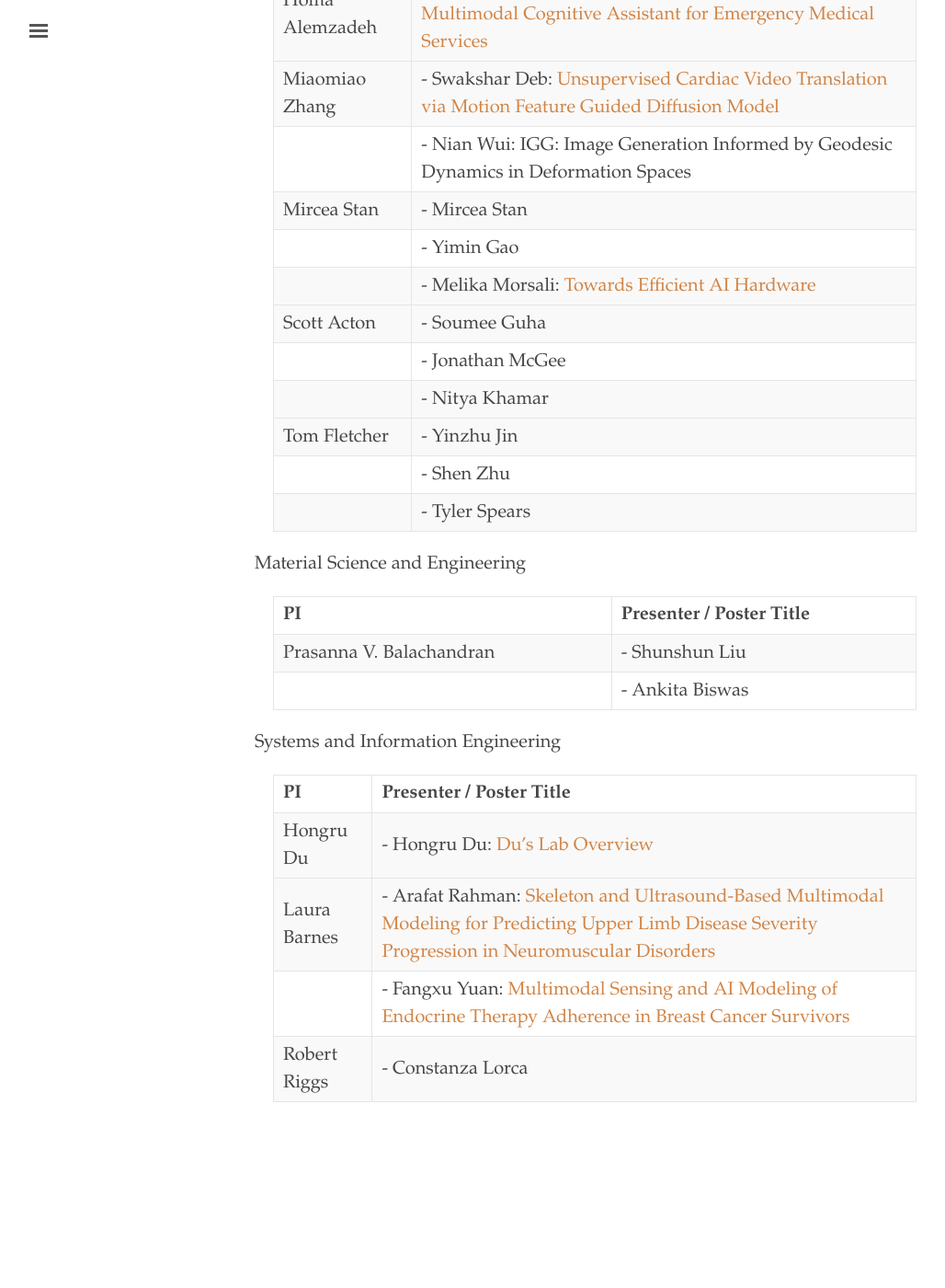
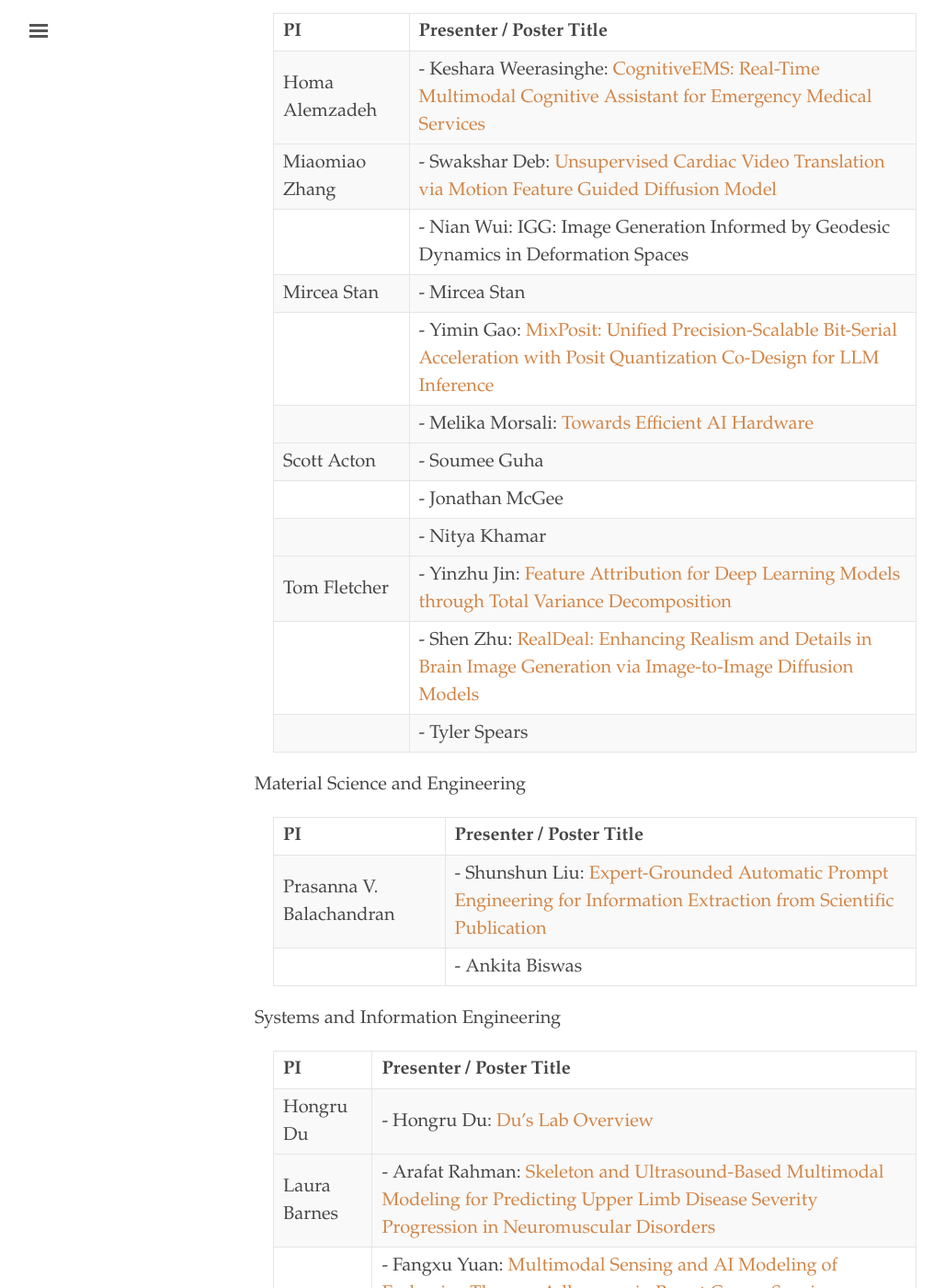
Before and after one commit to uvaml/uvaml.github.io, a Jekyll site: the page built from _texts/2025-10-10.md, in a window 1280 px wide and 1400 px high, scrolled down 2110 px. Shown: the whole window at 92% size, without its empty margins (3-1031 px from the left). Built offline with Jekyll 4.4.1, drawn with Linux system fonts in a browser that asks for light colours; before the commit the page ends 3408 px from its top, so only the background shows below that; some of the changed text lies outside the part shown.

Commit message:
add posters

```diff
--- a/_texts/2025-10-10.md
+++ b/_texts/2025-10-10.md
@@ -25,7 +25,7 @@ Please RSVP here by Sep 24: [RSVP link](https://forms.gle/W4i6onKdSP9hcJAx7)
 
   | PI               | Presenter / Poster Title   |
   |------------------|----------------------------|
-  | Gustavo Rohde    | - Naqib Pathan             |
+  | Gustavo Rohde    | - Naqib Pathan: [Modeling and classifying high dimensional point cloud distributions](https://virginia.box.com/s/92wg45r2jw8jbl2pv2b8as6c37r2ua4n) |
   |------------------|----------------------------|
   | Tom Barker       | - Tom Barker               |
 
@@ -41,8 +41,8 @@ Please RSVP here by Sep 24: [RSVP link](https://forms.gle/W4i6onKdSP9hcJAx7)
   | PI               | Presenter / Poster Title   |
   |------------------|----------------------------|
   | Chen-Yu Wei      | - Braham Snyder: [HANQ: Hypergradients, Asymmetry, and Normalization for Fast and Stable Deep -Learning](https://virginia.box.com/s/rzxaplxg6d3snajvaxuc3p68k56p6g0x) |
-  |                  | - Chen-Yu Wei              |
-  |                  | - Chen-Yu Wei              |
+  |                  | - Chen-Yu Wei: [Understanding the Collusion of Independent Q-Learners in Repeated Prisoner’s Dilemma](https://virginia.box.com/s/bmdc0whw4j1kl1mpwvpkmh8ea8lb6bqw)  |
+  |                  | - Chen-Yu Wei: [On The Complexity of Interactive Decision Making](https://virginia.box.com/s/ydg5b4xqbb47klxrw888eg0gduju02oq) |
   |------------------|----------------------------|
   | Yen-Ling Kuo     | - Xuhui Kang: [Building Interactive Robots that Understand Physical Constraint](https://virginia.box.com/s/yv1jv7xgc6efc7crg9gttvzp38h4im3y) |
   |                  | - Sean Sung-Wook Lee       |
@@ -64,22 +64,22 @@ Please RSVP here by Sep 24: [RSVP link](https://forms.gle/W4i6onKdSP9hcJAx7)
   |                  | - Nian Wui: IGG: Image Generation Informed by Geodesic Dynamics in Deformation Spaces  |
   |------------------|----------------------------|
   | Mircea Stan      | - Mircea Stan              |
-  |                  | - Yimin Gao                |
+  |                  | - Yimin Gao: [MixPosit: Unified Precision-Scalable Bit-Serial Acceleration with Posit Quantization Co-Design for LLM Inference](https://virginia.box.com/s/dj464787bcch5kr70j6ypqm66olt9f05) |
   |                  | - Melika Morsali: [Towards Efficient AI Hardware](https://virginia.box.com/s/6pufjdh5s3x9h0h581cry6q57wu8g511)  |
   |------------------|----------------------------|
   | Scott Acton      | - Soumee Guha              |
   |                  | - Jonathan McGee           |
   |                  | - Nitya Khamar             |
   |------------------|----------------------------|
-  | Tom Fletcher     | - Yinzhu Jin               |
-  |                  | - Shen Zhu                 |
+  | Tom Fletcher     | - Yinzhu Jin: [Feature Attribution for Deep Learning Models through Total Variance Decomposition](https://virginia.box.com/s/nwojtnfvv55evcv5zuziyoruikv6k1lh) |
+  |                  | - Shen Zhu: [RealDeal: Enhancing Realism and Details in Brain Image Generation via Image-to-Image Diffusion Models](https://virginia.box.com/s/dp2zd5skyvncgzsbdz05q7fz4kbihpea) |
   |                  | - Tyler Spears             |
 
 - Material Science and Engineering
 
   | PI               | Presenter / Poster Title   |
   |------------------|----------------------------|
-  | Prasanna V. Balachandran      | - Shunshun Liu             |
+  | Prasanna V. Balachandran      | - Shunshun Liu: [Expert-Grounded Automatic Prompt Engineering for Information Extraction from Scientific Publication](https://virginia.box.com/s/grzrwwywvtb17var4b4ogm07qgn7fwr4) |
   |                               | - Ankita Biswas            |
 
 - Systems and Information Engineering
```
